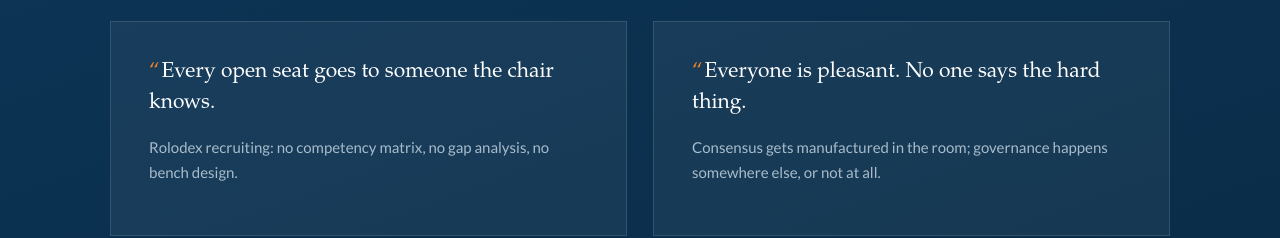
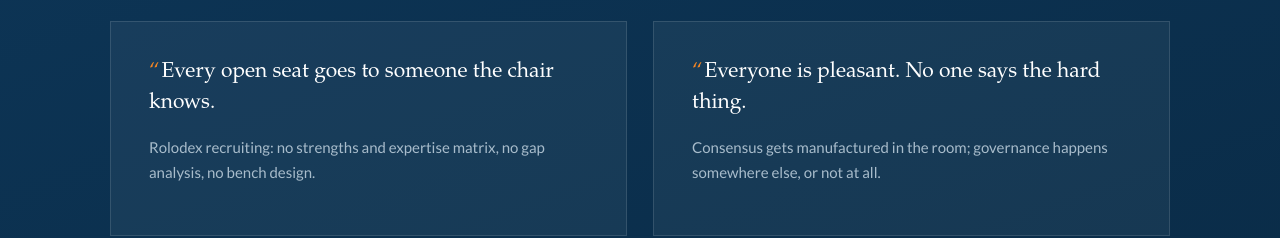
Before and after one commit to greatdaysleadership/gdl-website, a website: page healthyboards.html in a window 1280 px wide. Shown: the part 1880-2118 px from the top of the page. Drawn offline with Linux system fonts and the light colour scheme.

Commit message:
Board matrix language per master 3.2 in Healthy Boards pain line
Co-Authored-By: Claude Fable 5 <noreply@anthropic.com>
Claude-Session: https://claude.ai/code/session_015yPxoDH1mR9BmUvxCAmDkc

```diff
--- a/healthyboards.html
+++ b/healthyboards.html
@@ -140,7 +140,7 @@
       </div>
       <div class="quote-card reveal">
         <p class="q">Every open seat goes to someone the chair knows.</p>
-        <p class="a">Rolodex recruiting: no competency matrix, no gap analysis, no bench design.</p>
+        <p class="a">Rolodex recruiting: no strengths and expertise matrix, no gap analysis, no bench design.</p>
       </div>
       <div class="quote-card reveal">
         <p class="q">Everyone is pleasant. No one says the hard thing.</p>
```
